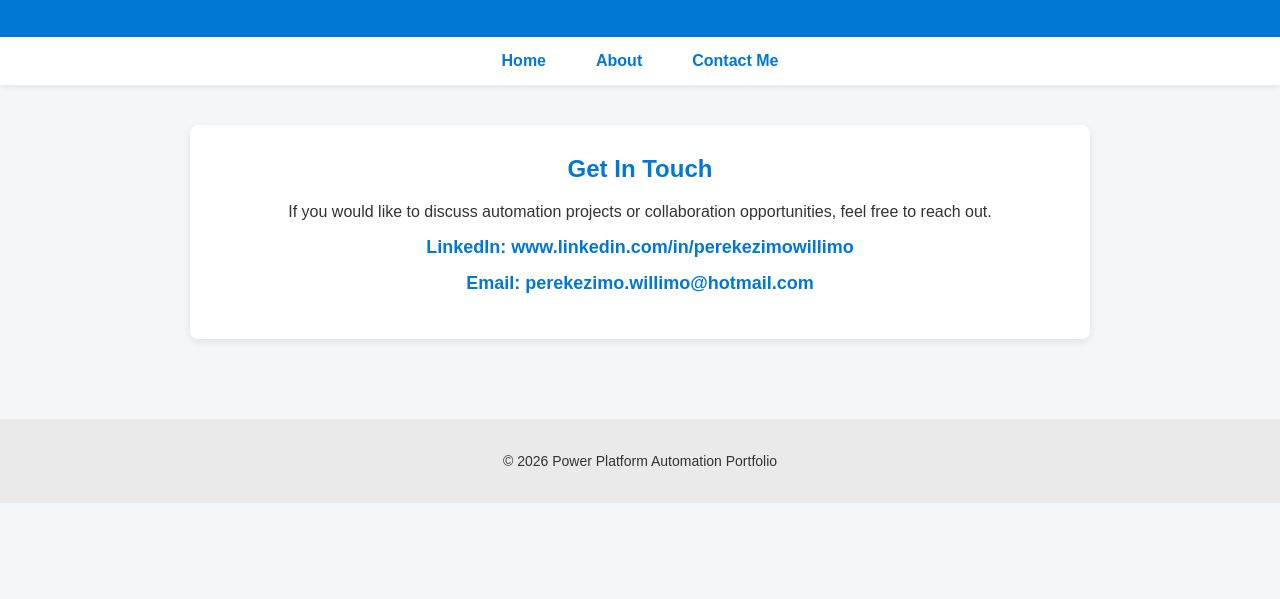
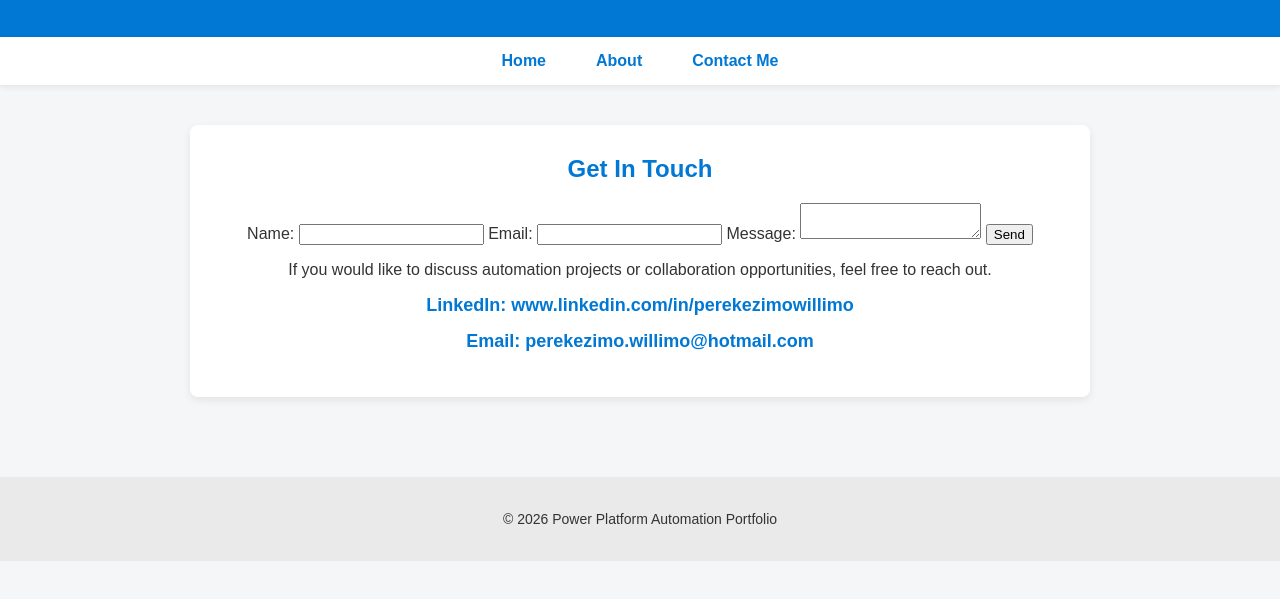
Before and after one commit to 360powerplatformlab/pere-portfolio, a plain HTML site: page contact.html in a window 1280 px wide. Shown: the part 131-730 px from the top of the page. Drawn offline with Linux system fonts and the light colour scheme.

Commit message:
Update contact.html

```diff
--- a/contact.html
+++ b/contact.html
@@ -133,6 +133,18 @@ font-size:14px;
 <div class="card">
 
 <h2>Get In Touch</h2>
+<form action="/send" method="POST">
+  <label>Name:</label>
+  <input type="text" name="name" required>
+
+  <label>Email:</label>
+  <input type="email" name="email" required>
+
+  <label>Message:</label>
+  <textarea name="message" required></textarea>
+
+  <button type="submit">Send</button>
+</form>
 
 <p>If you would like to discuss automation projects or collaboration opportunities, feel free to reach out.</p>
 
```
